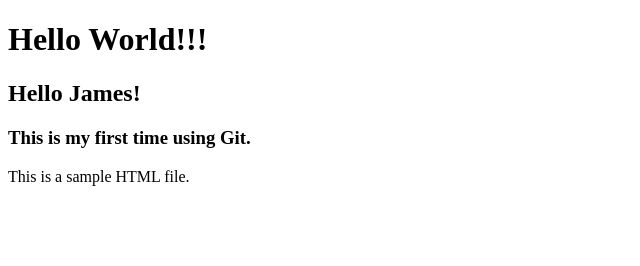
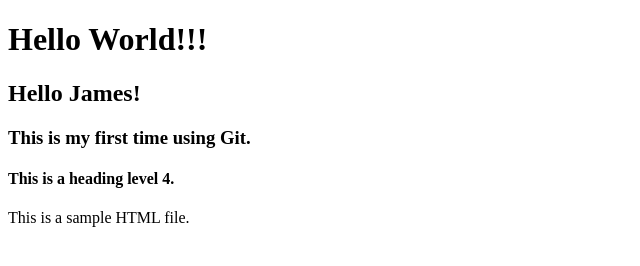
Before and after one commit to godspell-ux/sample-repo, a plain HTML site: page index.html in a window 1280 px wide. Shown: the whole page, without its empty margins (0-640 px from the left). Drawn offline with Linux system fonts and the light colour scheme.

Commit message:
added h4

```diff
--- a/index.html
+++ b/index.html
@@ -11,6 +11,8 @@
     <h1>Hello World!!!</h1>
     <h2>Hello James!</h2>
     <h3>This is my first time using Git.</h3>
+    <h4>This is a heading level 4.</h4>
     <p>This is a sample HTML file.</p>
+
 </body>
 </html>
```
